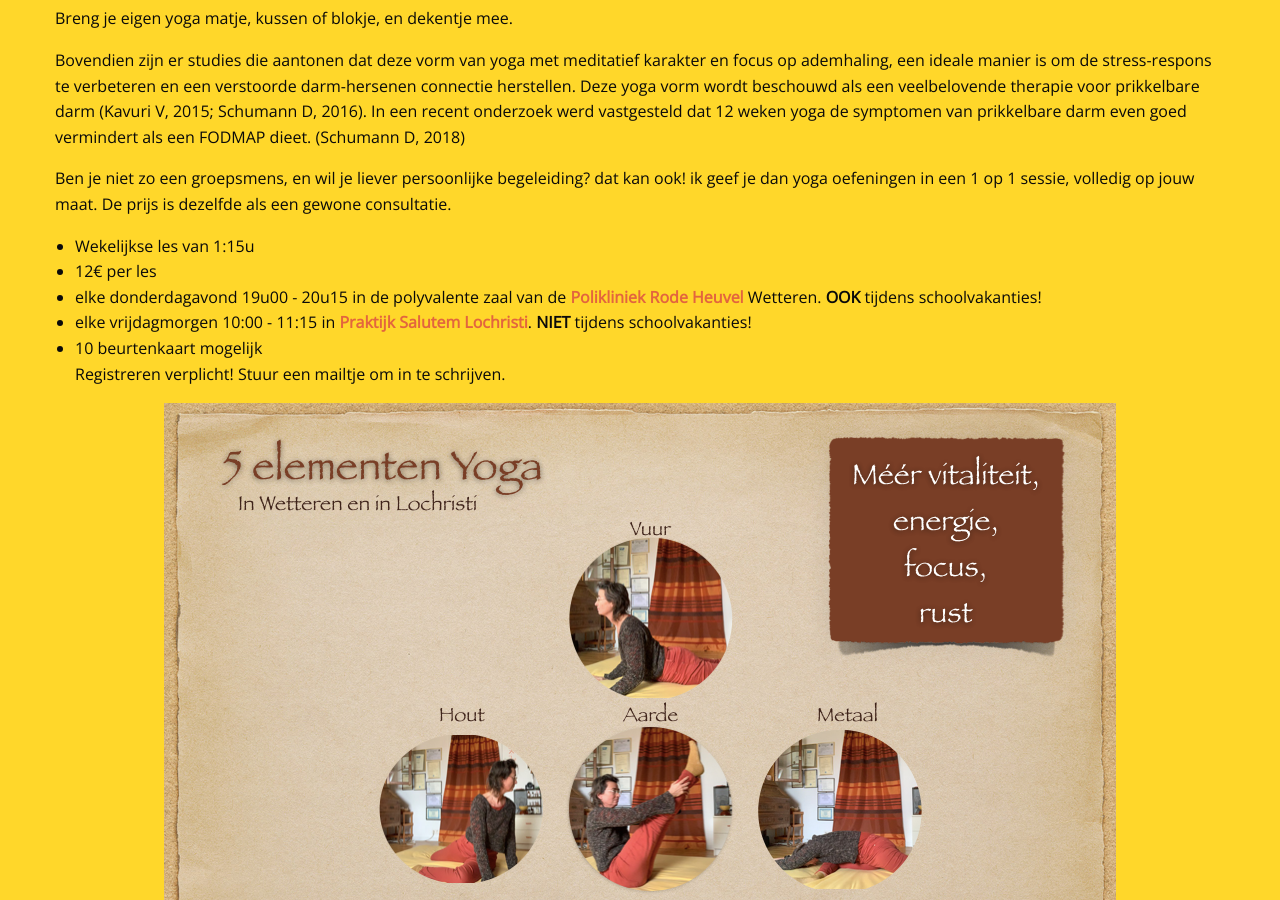
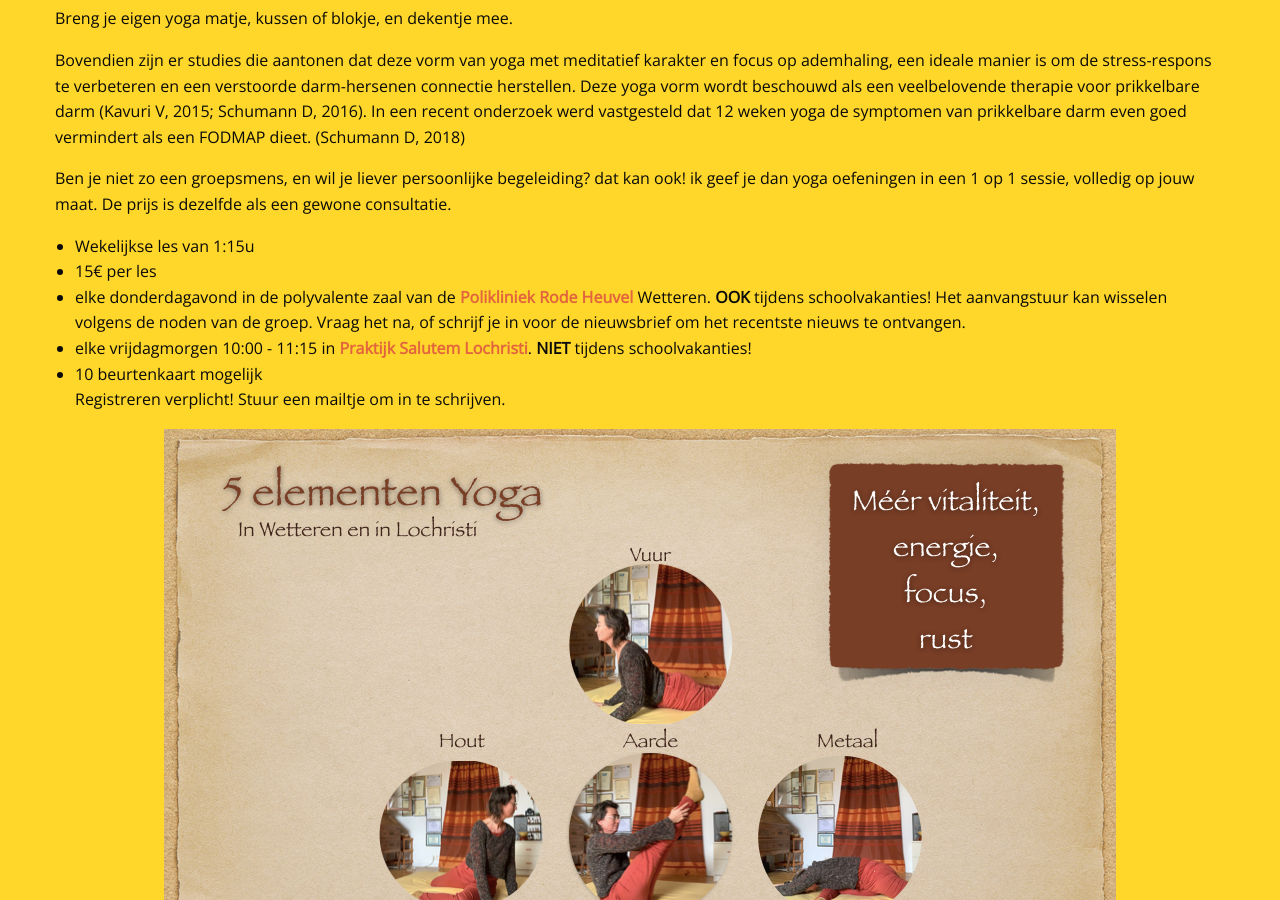
Before and after one commit to manopura/manopura.github.io, a Jekyll site: the page built from cursussen.md, in a window 1280 px wide and 900 px high, scrolled down 1052 px. Built offline with Jekyll 4.4.1, drawn with Linux system fonts in a browser that asks for light colours; nearby versions of some CDN libraries; our own code applies the rules of GitHub Pages for plain Markdown files.

Commit message:
Update cursussen.md

```diff
--- a/cursussen.md
+++ b/cursussen.md
@@ -45,8 +45,8 @@ Ben je niet zo een groepsmens, en wil je liever persoonlijke begeleiding? dat ka
 
 
 - Wekelijkse les van 1:15u
-- 12€ per les
-- elke donderdagavond 19u00 - 20u15 in de polyvalente zaal van de [**Polikliniek Rode Heuvel**](https://www.polikliniek-rodeheuvel.be) Wetteren. **OOK** tijdens schoolvakanties!
+- 15€ per les
+- elke donderdagavond in de polyvalente zaal van de [**Polikliniek Rode Heuvel**](https://www.polikliniek-rodeheuvel.be) Wetteren. **OOK** tijdens schoolvakanties!  Het aanvangstuur kan wisselen volgens de noden van de groep. Vraag het na, of schrijf je in voor de nieuwsbrief om het recentste nieuws te ontvangen.
 - elke vrijdagmorgen 10:00 - 11:15 in [**Praktijk Salutem Lochristi**](https://praktijksalutem.be). **NIET** tijdens schoolvakanties!
 - 10 beurtenkaart mogelijk
 Registreren verplicht! Stuur een mailtje om in te schrijven.
```
